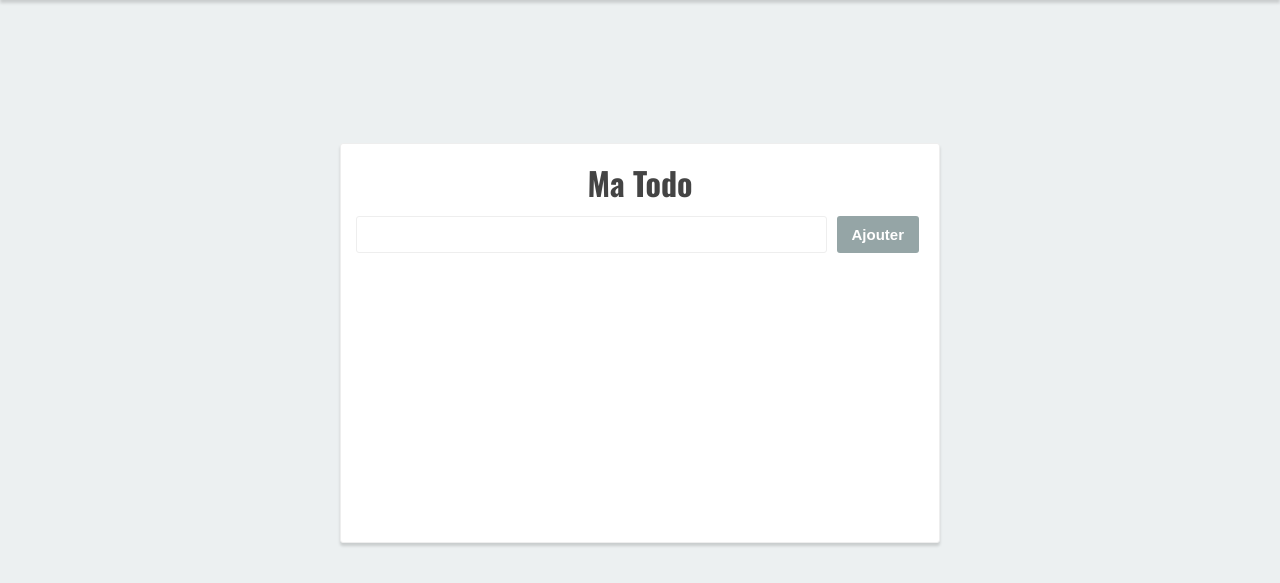
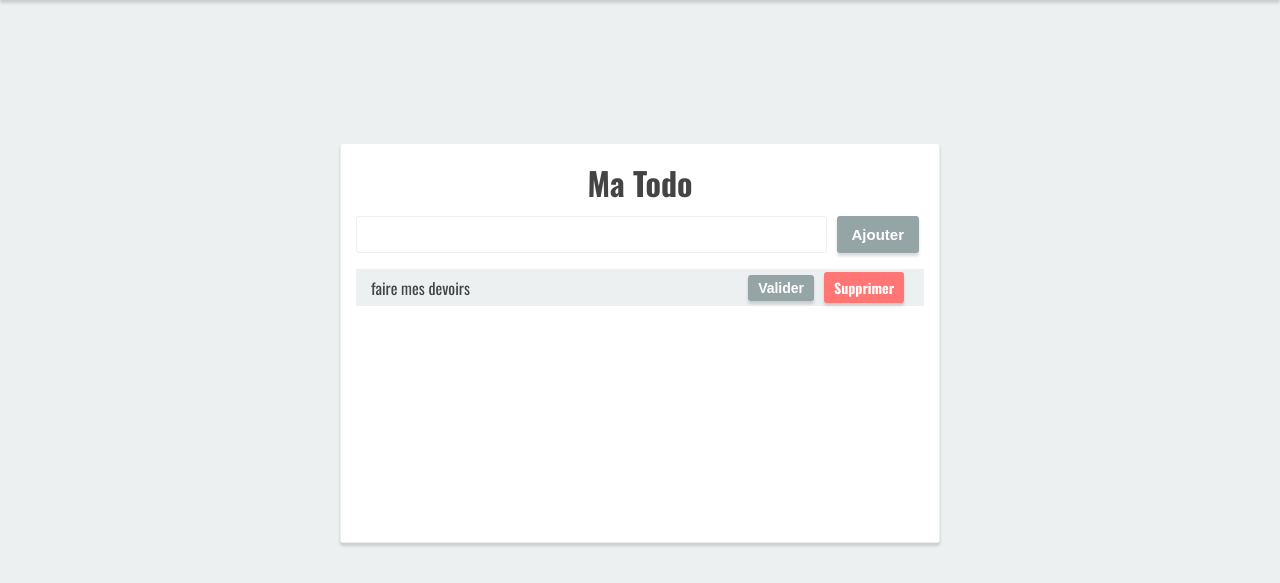
Before and after one commit to Diancire/todo, a PHP site: page / in a window 1280 px wide. Shown: the part 60-643 px from the top of the page. Run offline with PHP 8.4, Linux system fonts and the light colour scheme.

Commit message:
Affichage des todos

```diff
--- a/index.php
+++ b/index.php
@@ -55,7 +55,15 @@
                 <?php if($error) : ?>
                     <p class="text-danger"><?= $error; ?></p>
                 <?php endif ?>
-                <div class="todo-list"></div>
+                <ul class="todo-list">
+                    <?php foreach($todos as $t): ?>
+                        <li class="todo-item">
+                            <span class="todo-name"><?= $t['name']; ?></span>
+                            <button class="btn btn-primary btn-small">Valider</button>
+                            <span class="btn btn-danger btn-small">Supprimer</span>
+                        </li>
+                    <?php endforeach ?>
+                </ul>
             </div>
         </div>
         <?php require_once 'includes/footer.php' ?>
--- a/public/css/style.css
+++ b/public/css/style.css
@@ -37,6 +37,11 @@ h1 {
     margin-bottom: 1rem;
 }
 
+ul {
+    padding: 0;
+    list-style-type: none;
+}
+
 /* container */
 
 .container{
@@ -67,14 +72,23 @@ h1 {
     cursor: pointer;
     border-radius: 3px;
     margin: 0 5px;
+    box-shadow: var(--box-shadow);
 }
 
-.btn {
+.btn-primary {
     background-color: var(--primary);
     color: var(--text-color-light);
-
 }
 
+.btn-danger {
+    background-color: var(--danger);
+    color: var(--text-color-light);
+}
+
+.btn-small {
+    padding: 5px 10px;
+    font-size: 1.4rem;
+}
 
 /* header */
 header {
@@ -139,3 +153,20 @@ footer {
     border-radius: 3px;
     padding: 10px 15px;
 }
+
+.todo-item {
+    display: flex;
+    flex-flow: row;
+    align-items: center;
+    margin-bottom: 0.5rem;
+    padding: 0.3rem 1.5rem;
+}
+
+.todo-item:nth-child(odd){
+    background-color: var(--background-light);
+}
+
+.todo-name {
+    flex: 1;
+    margin-right: 0.5rem;
+}
```
